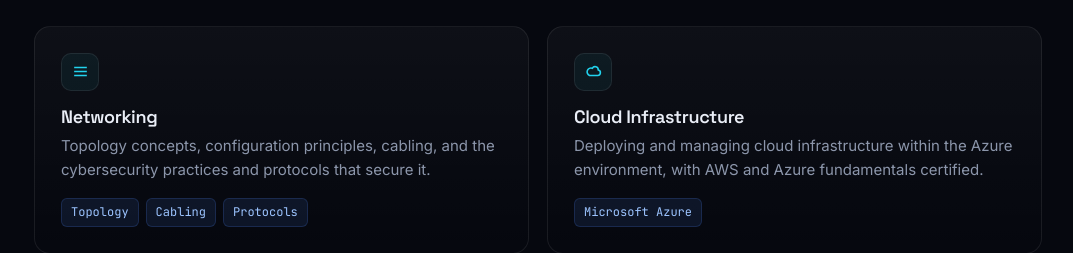
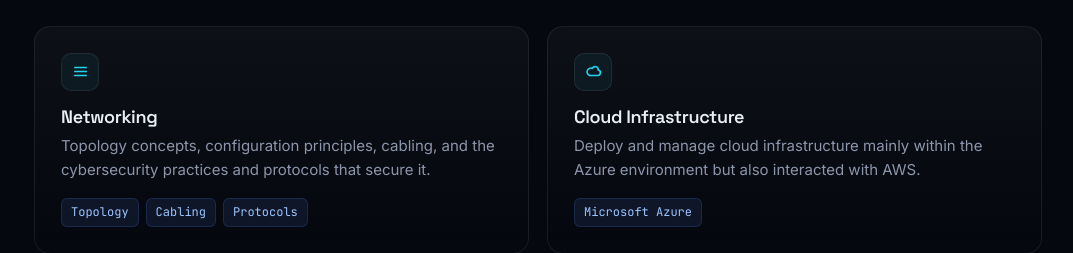
Before and after one commit to JAMCloud01/JAMPortfolio, a plain HTML site: page index.html in a window 1280 px wide. Shown: the part 980-1233 px from the top of the page, without its empty margins (102-1175 px from the left). Drawn offline with nearby package versions, Linux system fonts and the light colour scheme; animation ran at ten frames a second.

Commit message:
Update index.html
Updated skills section within cloud infrastructure

```diff
--- a/index.html
+++ b/index.html
@@ -321,7 +321,7 @@
         <div class="skill reveal">
           <div class="icon"><svg viewBox="0 0 24 24" fill="none" stroke="currentColor" stroke-width="2"><path d="M18 10a4 4 0 0 0-7.5-2A4.5 4.5 0 1 0 7 17h10a3.5 3.5 0 0 0 1-6.9z"/></svg></div>
           <h3>Cloud Infrastructure</h3>
-          <p>Deploying and managing cloud infrastructure within the Azure environment, with AWS and Azure fundamentals certified.</p>
+          <p>Deploy and manage cloud infrastructure mainly within the Azure environment but also interacted with AWS.</p>
           <div class="stack"><span class="tag">Microsoft Azure</span></div>
         </div>
 
```
